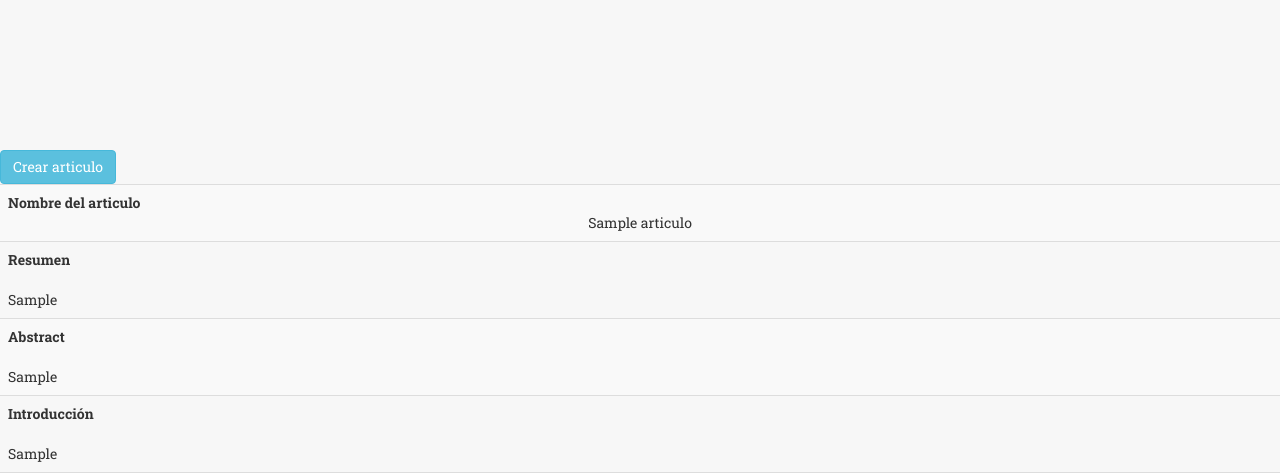
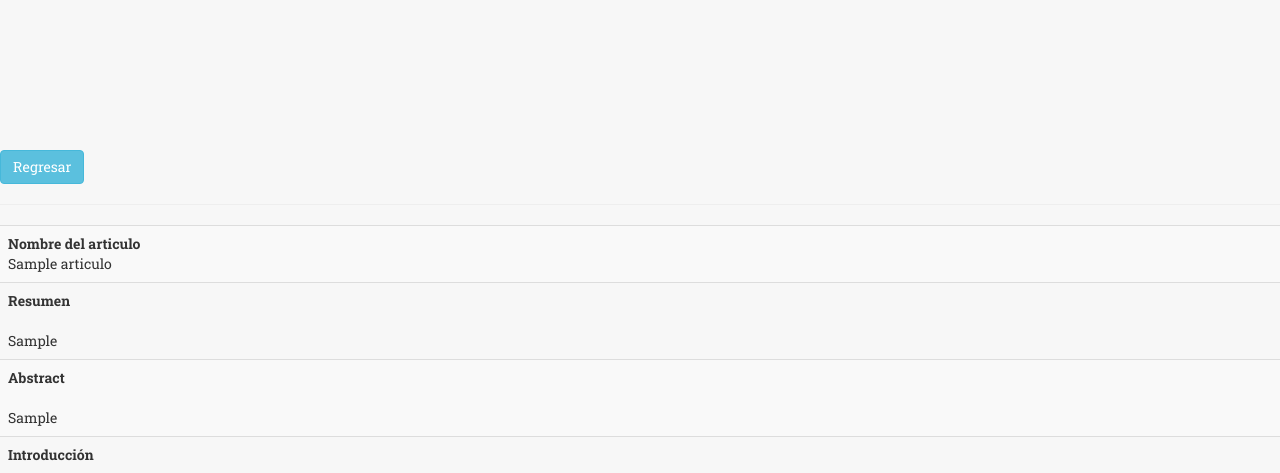
Before and after one commit to 25AngelTorres/RevistaElectronica, a PHP site: page /php/views/articulo/verArticulo.php?id_articulo=1 in a window 1280 px wide. Shown: the part 100-573 px from the top of the page. Run offline with PHP 8.4, Linux system fonts and the light colour scheme; a user stored in the database is signed in; tables that the repository leaves empty hold one stand-in row (values such as "Sample post"); some libraries are stand-ins or nearby versions; some web fonts are replaced.

Commit message:
cambios articulo 3

```diff
--- a/views/articulo/articulo.php
+++ b/views/articulo/articulo.php
@@ -244,10 +244,10 @@
                           		</td>";
 
 	                          	echo "<td>
-		                          		<a class='btn btn-primary'
+		                          		<!--a class='btn btn-primary'
 			                          		href='editarArticulo.php?id_articulo=".$value['id_articulo']."'>
 			                          		Editar articulo
-		                          		</a>
+		                          		</a-->
                           		</td>";
 
 							echo "</tr>";
--- a/views/articulo/verArticulo.php
+++ b/views/articulo/verArticulo.php
@@ -26,8 +26,8 @@
 	<section  class="bg-light-gray">
   		<a class='btn btn-info'
 	  		href='articulo.php'>
-	  		Crear articulo
-	  	</a>
+	  		Regresar
+	  	</a><hr>
          <table class="table table-striped">
                     <?php
 
@@ -35,7 +35,7 @@
 
                     foreach ($data as $value) {
                           echo "<tr>";
-                          echo "<td><strong>Nombre del articulo</strong> </br><center>".$value['nombre']."</center>";
+                          echo "<td><strong>Nombre del articulo</strong> </br>".$value['nombre'];
 						  echo "</tr>";
 				        //foreach ($data2 as $value) {
 						//  echo "<tr>";
--- a/views/layouts/url.php
+++ b/views/layouts/url.php
@@ -1,4 +1,4 @@
 <?php
-//define('BASEURL','http://leopard.itc.mx/industrial');
-define('BASEURL','http://localhost/RevistaElectronica');
+define('BASEURL','http://leopard.itc.mx/industrial');
+//define('BASEURL','http://localhost/RevistaElectronica');
 ?>
```
Also changed, not shown: views/wysi/js/froala_editor.js, 1 other file.
